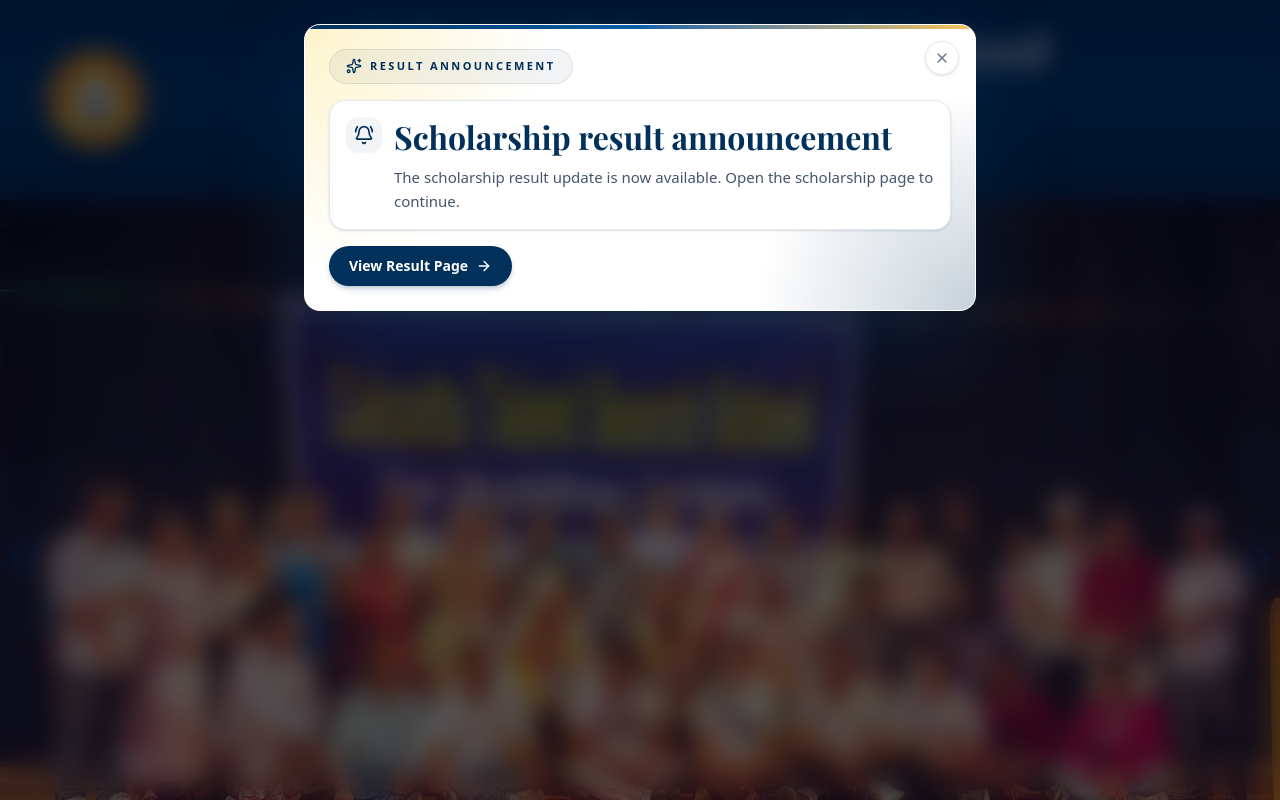
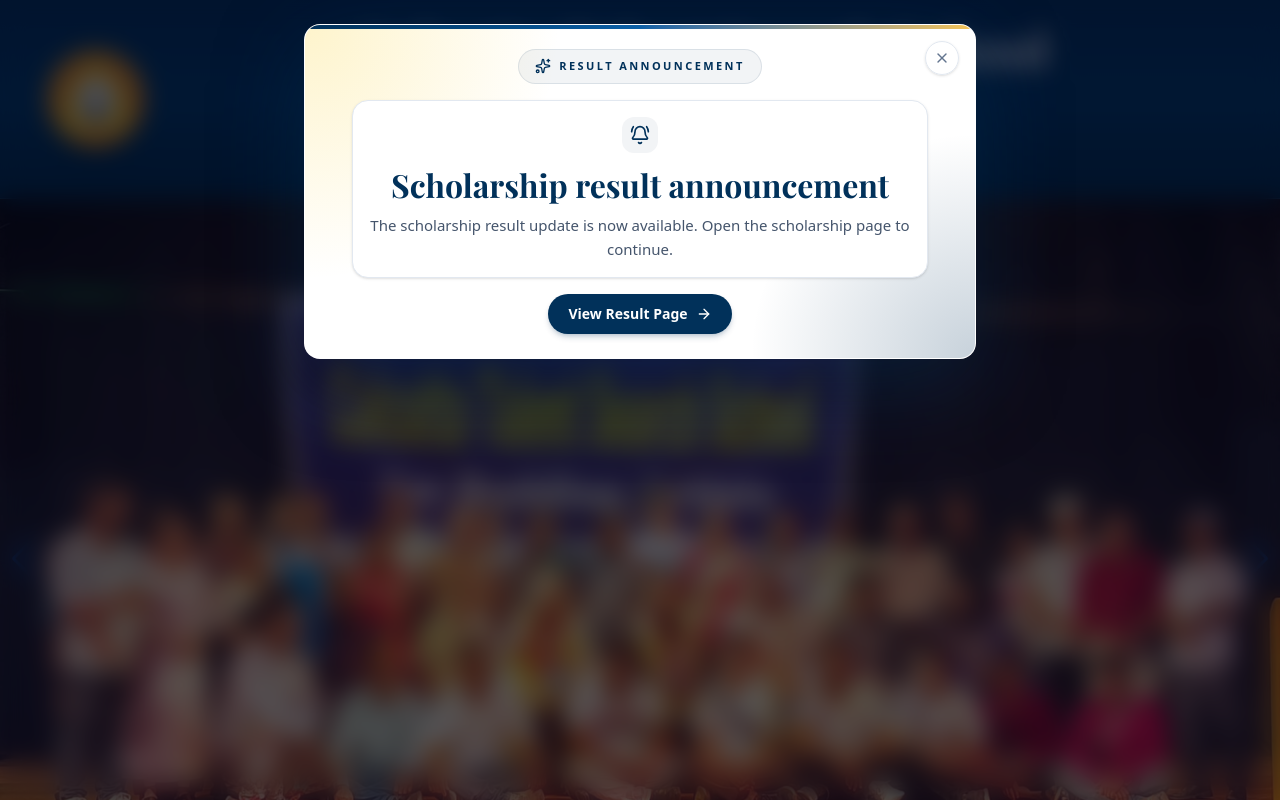
Before and after one commit to SBasu007/CalcuttaTalentSearch, a Next.js app: page /home in a window 1280 px wide. Shown: the top 800 px of the page. Built offline with nearby package versions, Linux system fonts and the light colour scheme.

Commit message:
Change popup and results

```diff
--- a/src/app/components/ScholarshipPopup.tsx
+++ b/src/app/components/ScholarshipPopup.tsx
@@ -75,13 +75,13 @@ export default function ScholarshipPopup() {
             </button>
 
             <div className="relative p-5 sm:p-6">
-              <div className="flex flex-col gap-4">
+              <div className="flex flex-col items-center gap-4 text-center">
                 <div className="inline-flex w-fit items-center gap-2 rounded-full border border-[#01315A]/10 bg-[#01315A]/5 px-4 py-2 text-[11px] font-semibold uppercase tracking-[0.22em] text-[#01315A]">
                   <Sparkles className="h-4 w-4" />
                   Result Announcement
                 </div>
 
-                <div className="flex items-start gap-3 rounded-2xl border border-slate-200 bg-white p-4 shadow-sm">
+                <div className="flex w-full max-w-xl flex-col items-center gap-3 rounded-2xl border border-slate-200 bg-white p-4 text-center shadow-sm">
                   <div className="rounded-xl bg-[#01315A]/5 p-2 text-[#01315A]">
                     <BellRing className="h-5 w-5" />
                   </div>
@@ -96,7 +96,7 @@ export default function ScholarshipPopup() {
                   </div>
                 </div>
 
-                <div className="flex flex-col gap-3 sm:flex-row">
+                <div className="flex flex-col items-center gap-3 sm:flex-row sm:justify-center">
                   <button
                     type="button"
                     onClick={goToScholarship}
--- a/src/app/home/page.tsx
+++ b/src/app/home/page.tsx
@@ -178,6 +178,7 @@ Large numbers of reputed artists are associated with this institution. Some inte
             src="/slide3.jpg"
             alt="School Building"
             fill
+            sizes="(max-width: 768px) 100vw, 50vw"
             className="object-cover rounded-xl shadow"
           />
         </div>
--- a/src/app/layout.tsx
+++ b/src/app/layout.tsx
@@ -45,6 +45,7 @@ export default function RootLayout({
   return (
     <html lang="en">
       <body
+        suppressHydrationWarning
         className={`
           ${geistSans.variable}
           ${geistMono.variable}
--- a/src/app/scholarship/page.tsx
+++ b/src/app/scholarship/page.tsx
@@ -38,7 +38,7 @@ export default function ScholarshipPage() {
         <div className="fixed inset-0 z-[100000] flex items-center justify-center bg-slate-950/70 px-4 py-6 backdrop-blur-sm">
           <div className="w-full max-w-lg rounded-[1.75rem] border border-white/10 bg-white p-6 text-center shadow-[0_30px_120px_rgba(1,49,90,0.35)] sm:p-8">
             <div className="mx-auto mb-4 inline-flex rounded-full bg-[#01315A]/10 px-3 py-1 text-xs font-semibold uppercase tracking-[0.2em] text-[#01315A]">
-              Notice
+              Agree to the Judges&apos; Decision
             </div>
             <h2 className="text-2xl font-semibold tracking-tight text-slate-950 sm:text-3xl">
               The decisions of the respected judges are full and final.
@@ -102,7 +102,6 @@ export default function ScholarshipPage() {
                 })}
               </div>
 
-              <p className="mt-3 text-xs text-slate-500">A to F</p>
             </div>
 
             <div className="flex min-w-0 flex-col gap-3">
```
Also changed, not shown: 1 other file (tests, documents, lock files or other folders).
